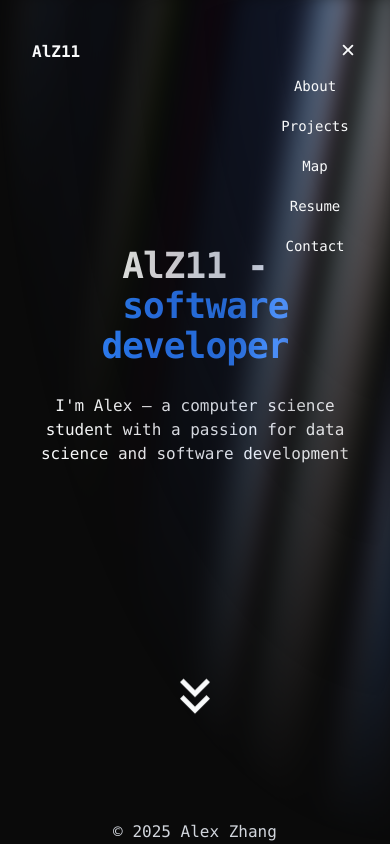
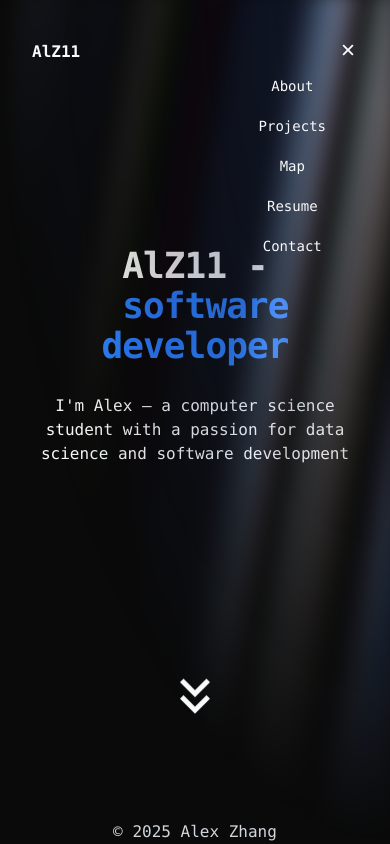
Before and after one commit to AlZ11/website, a React (Vite) app: page / in a window 390 px wide. Both pictures are taken after a click on the button "Toggle menu". Shown: the top 844 px of the page. Built offline with nearby package versions, Linux system fonts and the light colour scheme.

Commit message:
nav bar open position bug fix

```diff
--- a/components/Dropbar.tsx
+++ b/components/Dropbar.tsx
@@ -71,7 +71,7 @@ export default function Dropbar({ options }: DropbarProps) {
 						animate='open'
 						exit='closed'
 						variants={CONTAINERVARIANTS}
-						className='sm:hidden fixed left-60 right-0 top-15 z-50'
+						className='sm:hidden absolute mr-10 right-0 top-15 z-50'
 					>
 						<motion.ul className='flex flex-col px-6 py-4 space-y-5 text-sm'>
 							{options.map((item) => (
--- a/components/Navbar.tsx
+++ b/components/Navbar.tsx
@@ -40,7 +40,7 @@ export default function Navbar({ options }: NavProps) {
 					</li>
 				))}
 				<li className='hover:scale-120 transition duration-300 ease-in-out'>
-					<a href='../public/AZResume.pdf'>Resume</a>
+					<a href='/AZResume.pdf'>Resume</a>
 				</li>
 				<li className='hover:scale-120 transition duration-300 ease-in-out'>
 					<button onClick={onContactClick}>Contact</button>
--- a/index.html
+++ b/index.html
@@ -4,7 +4,7 @@
 		<meta charset="UTF-8" />
 		<link rel="icon" type="image/svg+xml" href="/vite.svg" />
 		<meta name="viewport" content="width=device-width, initial-scale=1.0" />
-		<title>Vite + React + TS</title>
+		<title>AlZ11</title>
 	</head>
 	<body>
 		<div id="root"></div>
```
